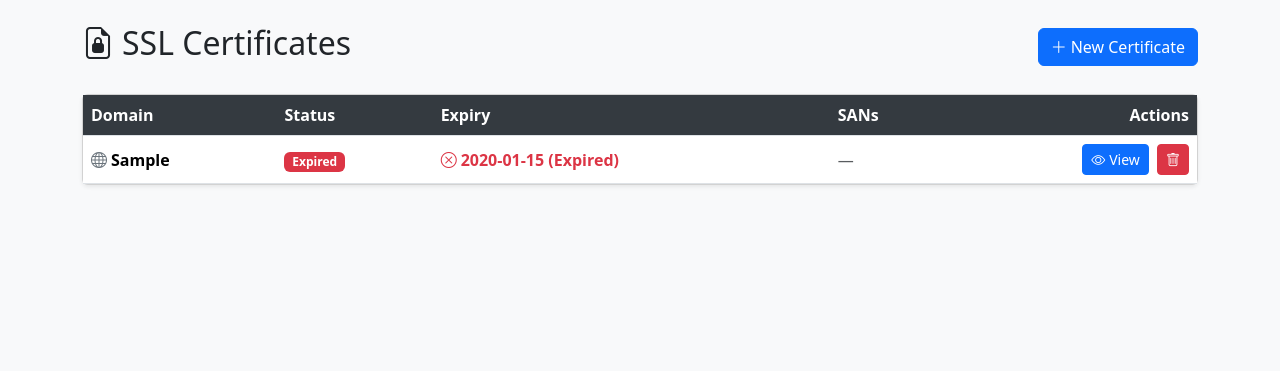
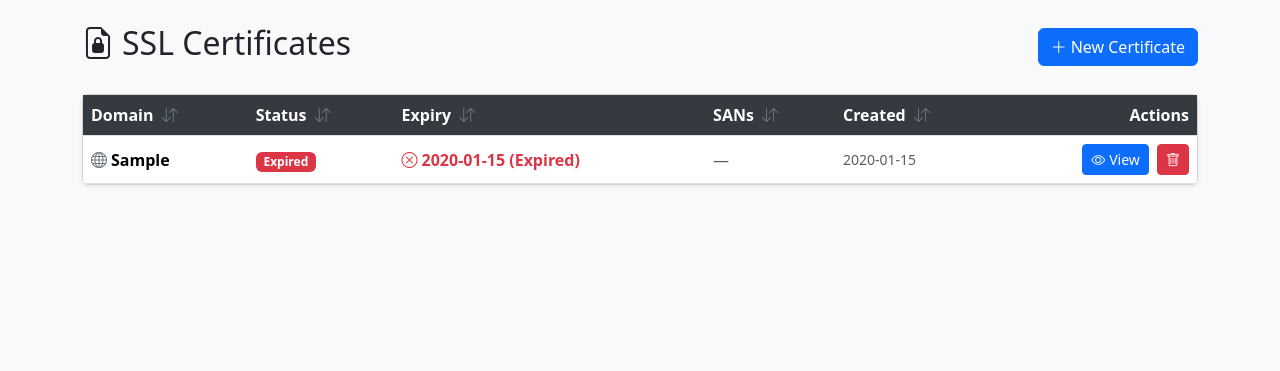
Before and after one commit to ideocentric/ssl-manager, a Flask app: page /certificates in a window 1280 px wide. Shown: the part 56-427 px from the top of the page. Run offline with Flask 3, Linux system fonts and the light colour scheme; a user stored in the database is signed in; tables that the repository leaves empty hold one stand-in row (values such as "Sample post").

Commit message:
added sort to certificates.html

```diff
--- a/app.py
+++ b/app.py
@@ -300,7 +300,10 @@ class Certificate(db.Model):
     org_name = db.Column(db.String(256), default="")
     org_unit = db.Column(db.String(256), default="")
     email = db.Column(db.String(256), default="")
-    chain_id = db.Column(db.Integer, db.ForeignKey("cert_chain.id"), nullable=True)
+    chain_id   = db.Column(db.Integer, db.ForeignKey("cert_chain.id"),    nullable=True)
+    profile_id = db.Column(db.Integer, db.ForeignKey("settings.id",
+                           ondelete="SET NULL"), nullable=True)
+    profile    = db.relationship("Settings", foreign_keys=[profile_id], lazy="select")
 
     @property
     def san_list(self):
@@ -1156,6 +1159,7 @@ def certificate_new():
             org_unit=org_unit,
             email=email,
             chain_id=chain_id,
+            profile_id=chosen_profile.id if chosen_profile else None,
         )
         db.session.add(cert)
         db.session.commit()
@@ -1889,6 +1893,7 @@ def forbidden(e):
 _ALLOWED_MIGRATIONS = {
     ("intermediate_cert", "chain_id INTEGER REFERENCES cert_chain(id)"),
     ("certificate",       "chain_id INTEGER REFERENCES cert_chain(id)"),
+    ("certificate",       "profile_id INTEGER REFERENCES settings(id)"),
     ("settings",          "name TEXT NOT NULL DEFAULT 'Default'"),
     ("settings",          "is_default INTEGER NOT NULL DEFAULT 0"),
 }
@@ -1916,6 +1921,7 @@ with app.app_context():
     # Ensure new columns exist on databases created before this schema version
     _add_column_if_missing(db.engine, "intermediate_cert", "chain_id INTEGER REFERENCES cert_chain(id)")
     _add_column_if_missing(db.engine, "certificate", "chain_id INTEGER REFERENCES cert_chain(id)")
+    _add_column_if_missing(db.engine, "certificate", "profile_id INTEGER REFERENCES settings(id)")
     _add_column_if_missing(db.engine, "settings", "name TEXT NOT NULL DEFAULT 'Default'")
     _add_column_if_missing(db.engine, "settings", "is_default INTEGER NOT NULL DEFAULT 0")
     # Seed initial profile or migrate legacy singleton
@@ -1928,6 +1934,14 @@ with app.app_context():
             first = Settings.query.order_by(Settings.id.asc()).first()
             first.is_default = True
             db.session.commit()
+    # Backfill profile_id for certificates created before profiles were introduced
+    try:
+        default_p = Settings.query.filter_by(is_default=True).first()
+        if default_p:
+            Certificate.query.filter_by(profile_id=None).update({"profile_id": default_p.id})
+            db.session.commit()
+    except Exception:
+        db.session.rollback()
     # Migrate intermediates that pre-date named chains into a "Default Chain"
     try:
         orphans = IntermediateCert.query.filter_by(chain_id=None).all()
--- a/templates/certificates.html
+++ b/templates/certificates.html
@@ -11,24 +11,39 @@
 {% if certs %}
 <div class="card shadow-sm">
   <div class="card-body p-0">
-    <table class="table table-hover mb-0">
+    <table class="table table-hover mb-0" id="certTable">
       <thead>
         <tr>
-          <th>Domain</th>
-          <th>Status</th>
-          <th>Expiry</th>
-          <th>SANs</th>
+          <th class="sortable" data-col="0" style="cursor:pointer; white-space:nowrap;">
+            Domain <i class="bi bi-arrow-down-up text-secondary ms-1 sort-icon"></i>
+          </th>
+          <th class="sortable" data-col="1" style="cursor:pointer; white-space:nowrap;">
+            Status <i class="bi bi-arrow-down-up text-secondary ms-1 sort-icon"></i>
+          </th>
+          <th class="sortable" data-col="2" style="cursor:pointer; white-space:nowrap;">
+            Expiry <i class="bi bi-arrow-down-up text-secondary ms-1 sort-icon"></i>
+          </th>
+          <th class="sortable" data-col="3" style="cursor:pointer; white-space:nowrap;">
+            SANs <i class="bi bi-arrow-down-up text-secondary ms-1 sort-icon"></i>
+          </th>
+          <th class="sortable" data-col="4" style="cursor:pointer; white-space:nowrap;">
+            Created <i class="bi bi-arrow-down-up text-secondary ms-1 sort-icon"></i>
+          </th>
           <th class="text-end">Actions</th>
         </tr>
       </thead>
       <tbody>
         {% for cert in certs %}
         <tr>
-          <td class="align-middle fw-semibold">
+          {# col 0: domain #}
+          <td class="align-middle fw-semibold" data-sort="{{ cert.domain }}">
             <i class="bi bi-globe me-1 text-secondary"></i>{{ cert.domain }}
           </td>
-          <td class="align-middle">
-            {% set label = cert.status_label %}
+
+          {# col 1: status — sort key puts active first, then pending, then expired #}
+          {% set label = cert.status_label %}
+          <td class="align-middle"
+              data-sort="{{ '0' if label == 'active' else ('1' if label == 'pending_signing' else '2') }}">
             {% if label == 'active' %}
               <span class="badge bg-success">Active</span>
             {% elif label == 'expired' %}
@@ -37,7 +52,10 @@
               <span class="badge bg-warning text-dark">Pending Signing</span>
             {% endif %}
           </td>
-          <td class="align-middle">
+
+          {# col 2: expiry — ISO date string for natural sort; far-future value for no date #}
+          <td class="align-middle"
+              data-sort="{{ cert.expiry_date.strftime('%Y-%m-%d') if cert.expiry_date else '9999-99-99' }}">
             {% if cert.expiry_date %}
               {% set days = cert.days_until_expiry %}
               {% if days is not none %}
@@ -65,15 +83,24 @@
               <span class="text-muted">N/A</span>
             {% endif %}
           </td>
-          <td class="align-middle">
-            {% set san_count = cert.san_list | length %}
+
+          {# col 3: SAN count — numeric sort #}
+          {% set san_count = cert.san_list | length %}
+          <td class="align-middle" data-sort="{{ '%05d' % san_count }}">
             {% if san_count > 0 %}
               <span class="badge bg-secondary">{{ san_count }}</span>
             {% else %}
               <span class="text-muted">—</span>
             {% endif %}
           </td>
-          <td class="align-middle text-end">
+
+          {# col 4: created date — ISO for natural sort #}
+          <td class="align-middle text-muted small"
+              data-sort="{{ cert.created_at.strftime('%Y-%m-%d') }}">
+            {{ cert.created_at.strftime('%Y-%m-%d') }}
+          </td>
+
+          <td class="align-middle text-end text-nowrap">
             <a href="{{ url_for('certificate_detail', cert_id=cert.id) }}" class="btn btn-sm btn-primary me-1">
               <i class="bi bi-eye me-1"></i>View
             </a>
@@ -109,3 +136,53 @@
 </div>
 {% endif %}
 {% endblock %}
+
+{% block scripts %}
+{% if certs %}
+<script>
+(function () {
+  const table   = document.getElementById('certTable');
+  const headers = table.querySelectorAll('th.sortable');
+  let   sortCol = 5;   // default: Created
+  let   sortAsc = false; // newest first
+
+  function sortTable(col, asc) {
+    const tbody = table.tBodies[0];
+    const rows  = Array.from(tbody.rows);
+    rows.sort((a, b) => {
+      const av = a.cells[col].dataset.sort || '';
+      const bv = b.cells[col].dataset.sort || '';
+      return asc ? av.localeCompare(bv) : bv.localeCompare(av);
+    });
+    rows.forEach(r => tbody.appendChild(r));
+
+    // Update header icons
+    headers.forEach((th, i) => {
+      const icon = th.querySelector('.sort-icon');
+      if (i === col) {
+        icon.className = 'bi ms-1 sort-icon text-primary ' +
+                         (asc ? 'bi-arrow-up' : 'bi-arrow-down');
+      } else {
+        icon.className = 'bi bi-arrow-down-up text-secondary ms-1 sort-icon';
+      }
+    });
+  }
+
+  headers.forEach((th, i) => {
+    th.addEventListener('click', () => {
+      if (sortCol === i) {
+        sortAsc = !sortAsc;
+      } else {
+        sortCol = i;
+        sortAsc = true;
+      }
+      sortTable(sortCol, sortAsc);
+    });
+  });
+
+  // Apply default sort on load
+  sortTable(sortCol, sortAsc);
+})();
+</script>
+{% endif %}
+{% endblock %}
```
